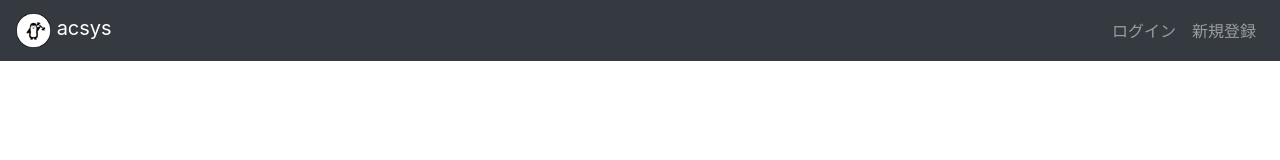
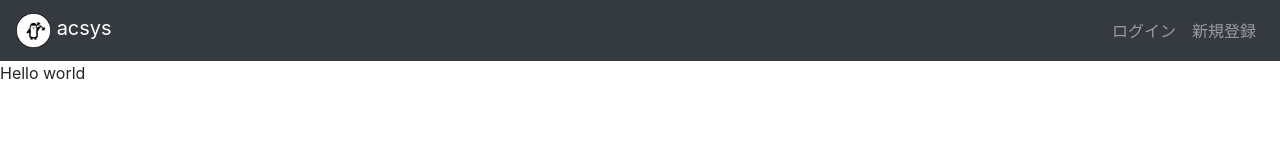
Before and after one commit to ASO1701028/acsysproject, a Vue app: page / in a window 1280 px wide. Shown: the top 160 px of the page. Built offline with nearby package versions, Linux system fonts and the light colour scheme.

Commit message:
+update index.jsにStartTopをルーティング +add StartTopの作成

```diff
--- /dev/null
+++ b/src/components/SrartTop.vue
@@ -0,0 +1,15 @@
+<template>
+    <div id="#app">
+        Hello world
+    </div>
+</template>
+
+<script>
+    export default {
+        name: "SrartTop"
+    }
+</script>
+
+<style scoped>
+
+</style>
--- a/src/router/index.js
+++ b/src/router/index.js
@@ -2,6 +2,7 @@ import Vue from 'vue'
 import Router from 'vue-router'
 
 // components
+import SrartTop from "../components/SrartTop";
 import UserLogin from '../components/UserLogin'
 import UserSignUp from '../components/UserSignUp'
 import Save_Calorie from '../components/Save_Calorie';
@@ -12,6 +13,14 @@ export default new Router({
 
 // const router = new Router({
     routes: [
+        {
+            path: '/',
+            name: 'StartTop',
+            component: SrartTop,
+            meta: {
+                isPublic: true
+            }
+        },
         {
             path: '/login',
             name: 'login',
```
